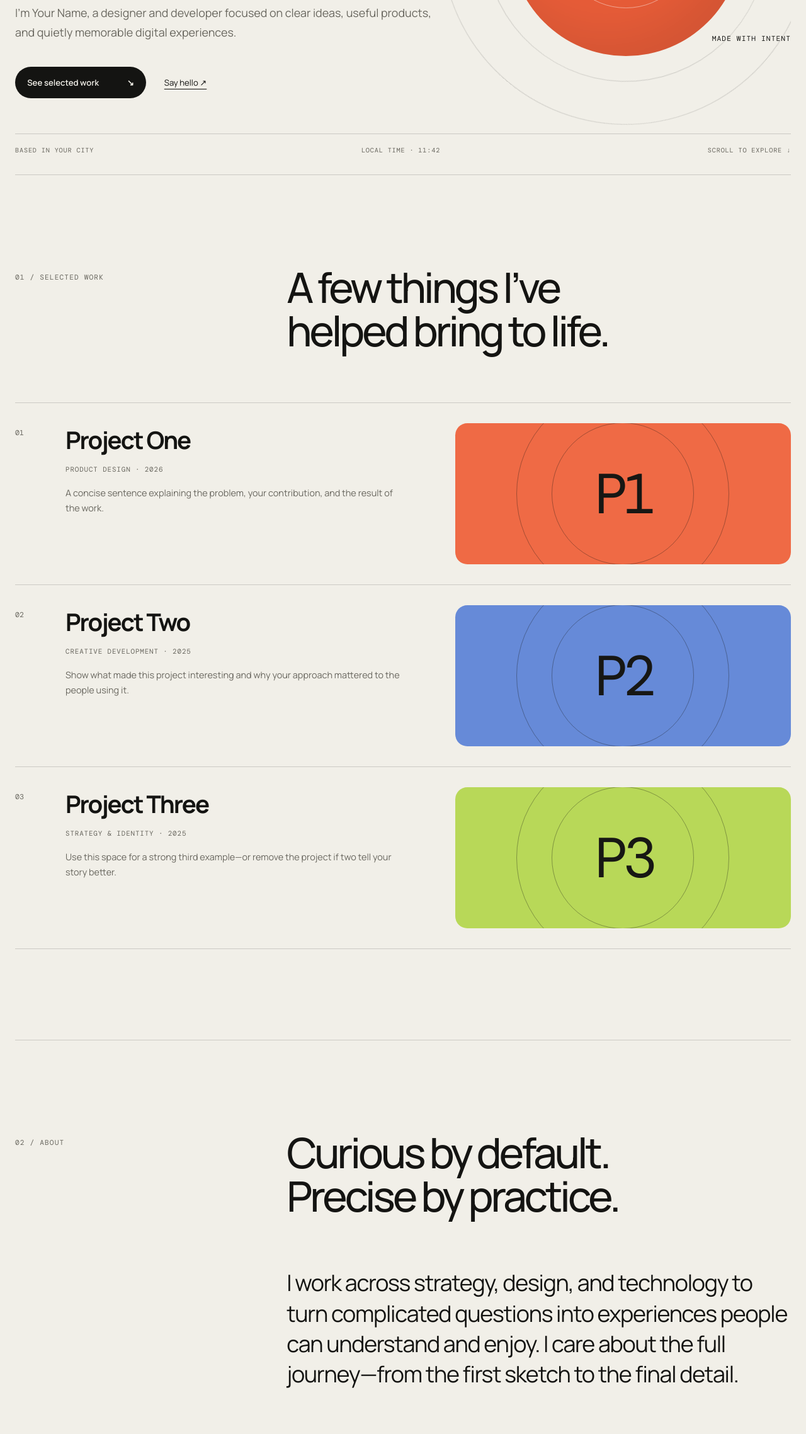
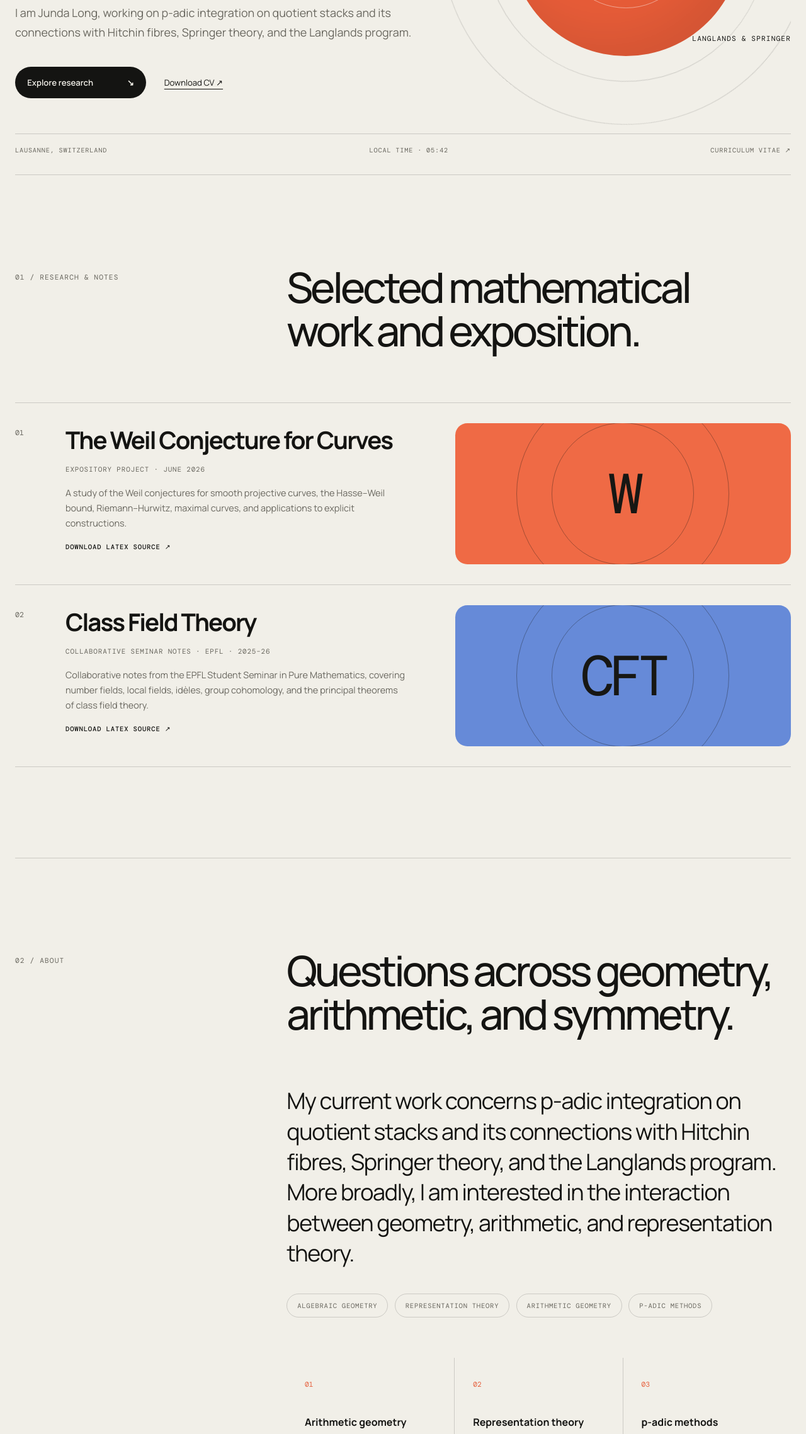
Before and after one commit to JLewis-ai/JLewis-ai.github.io, a plain HTML site: page index.html in a window 1280 px wide. Shown: the part 523-2800 px from the top of the page at 63% size. Drawn offline with nearby package versions, Linux system fonts and the light colour scheme; a web font is replaced by a local one.

Commit message:
Personalize academic website

```diff
--- a/content.js
+++ b/content.js
@@ -3,58 +3,61 @@
   Replace the sample content below, save, and refresh the page.
 */
 window.PORTFOLIO = {
-  name: "Your Name",
-  initials: "YN",
-  title: "Designer & Developer",
-  location: "Based in your city",
-  timezone: "Asia/Singapore",
-  availability: "Available for thoughtful collaborations",
-  email: "hello@example.com",
+  name: "Junda Long",
+  displayName: "Junda Long (龙俊达)",
+  initials: "JL",
+  title: "Mathematics · Arithmetic Geometry",
+  location: "Lausanne, Switzerland",
+  address: "Rue de Genève 76, 1004 Lausanne, Switzerland",
+  timezone: "Europe/Zurich",
+  availability: "Research in pure mathematics",
+  phone: "+41 78 351 78 68",
+  phoneHref: "+41783517868",
+  cv: "assets/Junda-Long-CV.pdf",
 
   intro:
-    "I’m Your Name, a designer and developer focused on clear ideas, useful products, and quietly memorable digital experiences.",
+    "I am Junda Long, working on p-adic integration on quotient stacks and its connections with Hitchin fibres, Springer theory, and the Langlands program.",
 
   about:
-    "I work across strategy, design, and technology to turn complicated questions into experiences people can understand and enjoy. I care about the full journey—from the first sketch to the final detail.",
+    "My current work concerns p-adic integration on quotient stacks and its connections with Hitchin fibres, Springer theory, and the Langlands program. More broadly, I am interested in the interaction between geometry, arithmetic, and representation theory.",
 
   now:
-    "New ways to make digital tools feel more human, understandable, and calm.",
+    "Quotient stacks and p-adic integration, with an emphasis on their relationship to Hitchin fibres, Springer theory, and Langlands-type questions.",
+
+  interests: [
+    "Algebraic geometry",
+    "Representation theory",
+    "Arithmetic geometry",
+    "p-adic methods"
+  ],
 
   projects: [
     {
       number: "01",
-      title: "Project One",
-      category: "Product design · 2026",
+      title: "The Weil Conjecture for Curves",
+      category: "Expository project · June 2026",
       description:
-        "A concise sentence explaining the problem, your contribution, and the result of the work.",
-      link: "#",
+        "A study of the Weil conjectures for smooth projective curves, the Hasse–Weil bound, Riemann–Hurwitz, maximal curves, and applications to explicit constructions.",
+      link: "assets/papers/weil-conjecture-project-source.zip",
+      linkLabel: "Download LaTeX source",
       color: "coral",
-      mark: "P1"
+      mark: "W"
     },
     {
       number: "02",
-      title: "Project Two",
-      category: "Creative development · 2025",
+      title: "Class Field Theory",
+      category: "Collaborative seminar notes · EPFL · 2025–26",
       description:
-        "Show what made this project interesting and why your approach mattered to the people using it.",
-      link: "#",
+        "Collaborative notes from the EPFL Student Seminar in Pure Mathematics, covering number fields, local fields, idèles, group cohomology, and the principal theorems of class field theory.",
+      link: "assets/papers/class-field-theory-source.zip",
+      linkLabel: "Download LaTeX source",
       color: "blue",
-      mark: "P2"
-    },
-    {
-      number: "03",
-      title: "Project Three",
-      category: "Strategy & identity · 2025",
-      description:
-        "Use this space for a strong third example—or remove the project if two tell your story better.",
-      link: "#",
-      color: "lime",
-      mark: "P3"
+      mark: "CFT"
     }
   ],
 
   socials: [
-    { label: "GitHub", url: "https://github.com/yourusername" },
-    { label: "LinkedIn", url: "https://www.linkedin.com/in/yourusername" }
+    { label: "GitHub", url: "https://github.com/JLewis-ai" },
+    { label: "CV", url: "assets/Junda-Long-CV.pdf" }
   ]
 };
--- a/index.html
+++ b/index.html
@@ -8,7 +8,7 @@
       content="Personal portfolio — selected work, background, and ways to get in touch."
     />
     <meta name="theme-color" content="#f1efe8" />
-    <title>Portfolio</title>
+    <title>Junda Long — Mathematics</title>
     <link rel="icon" href="favicon.svg" type="image/svg+xml" />
     <link rel="preconnect" href="https://fonts.googleapis.com" />
     <link rel="preconnect" href="https://fonts.gstatic.com" crossorigin />
@@ -23,11 +23,11 @@
 
     <header class="site-header">
       <a class="wordmark" href="#top" aria-label="Home">
-        <span class="wordmark-mark" id="monogram">YN</span>
-        <span id="header-name">Your Name</span>
+        <span class="wordmark-mark" id="monogram">JL</span>
+        <span id="header-name">Junda Long</span>
       </a>
       <nav aria-label="Main navigation">
-        <a href="#work">Work</a>
+        <a href="#work">Research</a>
         <a href="#about">About</a>
         <a href="#contact">Contact</a>
       </nav>
@@ -39,18 +39,17 @@
     <main id="main">
       <section class="hero" id="top">
         <div class="hero-copy reveal">
-          <p class="eyebrow" id="availability">Available for thoughtful collaborations</p>
+          <p class="eyebrow" id="availability">Research in pure mathematics</p>
           <h1>
-            I make useful things<br />
-            <span class="accent">feel inevitable.</span>
+            Geometry, symmetry,<br />
+            <span class="accent">and arithmetic.</span>
           </h1>
           <p class="hero-intro" id="intro">
-            I’m Your Name, a designer and developer focused on clear ideas, useful products,
-            and quietly memorable digital experiences.
+            I am Junda Long, working on questions in arithmetic geometry and representation theory.
           </p>
           <div class="hero-actions">
-            <a class="button button-primary" href="#work">See selected work <span>↘</span></a>
-            <a class="text-link" id="email-link-top" href="mailto:hello@example.com">Say hello ↗</a>
+            <a class="button button-primary" href="#work">Explore research <span>↘</span></a>
+            <a class="text-link" id="cv-link-top" href="assets/Junda-Long-CV.pdf">Download CV ↗</a>
           </div>
         </div>
 
@@ -58,23 +57,23 @@
           <div class="orbit orbit-one"></div>
           <div class="orbit orbit-two"></div>
           <div class="hero-disc">
-            <span id="hero-initials">YN</span>
+            <span id="hero-initials">JL</span>
           </div>
-          <span class="object-label label-one">Ideas → systems</span>
-          <span class="object-label label-two">Made with intent</span>
+          <span class="object-label label-one">p-adic integration</span>
+          <span class="object-label label-two">Langlands &amp; Springer</span>
         </div>
 
         <div class="hero-meta reveal">
-          <span id="location">Based in your city</span>
+          <span id="location">Lausanne, Switzerland</span>
           <span id="local-time">Local time · --:--</span>
-          <span>Scroll to explore ↓</span>
+          <a class="meta-link" id="cv-link-meta" href="assets/Junda-Long-CV.pdf">Curriculum vitae ↗</a>
         </div>
       </section>
 
       <section class="section work" id="work">
         <div class="section-heading reveal">
-          <p class="section-number">01 / Selected work</p>
-          <h2>A few things I’ve<br />helped bring to life.</h2>
+          <p class="section-number">01 / Research &amp; notes</p>
+          <h2>Selected mathematical<br />work and exposition.</h2>
         </div>
         <div class="project-list" id="project-list"></div>
       </section>
@@ -82,58 +81,63 @@
       <section class="section about" id="about">
         <div class="section-heading reveal">
           <p class="section-number">02 / About</p>
-          <h2>Curious by default.<br />Precise by practice.</h2>
+          <h2>Questions across geometry,<br />arithmetic, and symmetry.</h2>
         </div>
 
         <div class="about-grid">
           <p class="about-lead reveal" id="about-copy">
-            I work across strategy, design, and technology to turn complicated questions into
-            experiences people can understand and enjoy.
+            My current work concerns p-adic integration on quotient stacks and its connections
+            with Hitchin fibres, Springer theory, and the Langlands program.
           </p>
+          <div class="interest-list reveal" id="interest-list" aria-label="Research interests"></div>
           <div class="principles reveal">
             <article>
               <span>01</span>
-              <h3>Start with the real problem</h3>
-              <p>Good work begins with listening closely and asking sharper questions.</p>
+              <h3>Arithmetic geometry</h3>
+              <p>Arithmetic phenomena viewed through the geometry of varieties, stacks, and moduli.</p>
             </article>
             <article>
               <span>02</span>
-              <h3>Make clarity the aesthetic</h3>
-              <p>Every choice should help people understand, navigate, or feel something.</p>
+              <h3>Representation theory</h3>
+              <p>Geometric representation theory, including Springer theory and related symmetries.</p>
             </article>
             <article>
               <span>03</span>
-              <h3>Sweat the useful details</h3>
-              <p>Small interactions, thoughtful words, and resilient systems make work last.</p>
+              <h3>p-adic methods</h3>
+              <p>Integration and point-counting methods in non-archimedean and stack-theoretic settings.</p>
             </article>
           </div>
         </div>
       </section>
 
       <section class="section now" aria-labelledby="now-title">
-        <p class="section-number reveal">03 / Right now</p>
+        <p class="section-number reveal">03 / Current focus</p>
         <div class="now-card reveal">
-          <h2 id="now-title">Currently exploring</h2>
+          <h2 id="now-title">At the intersection</h2>
           <p id="now-copy">
-            New ways to make digital tools feel more human, understandable, and calm.
+            Quotient stacks, p-adic integration, Hitchin fibres, Springer theory, and Langlands.
           </p>
-          <span class="pulse"><i></i> Updated recently</span>
+          <span class="pulse"><i></i> Ongoing research</span>
         </div>
       </section>
 
       <section class="contact" id="contact">
         <div class="contact-inner reveal">
           <p class="section-number">04 / Contact</p>
-          <h2>Have a good problem<br />worth solving?</h2>
-          <a class="contact-email" id="email-link-bottom" href="mailto:hello@example.com">
-            hello@example.com <span>↗</span>
+          <h2>Contact &amp;<br />curriculum vitae.</h2>
+          <a class="contact-email" id="phone-link" href="tel:+41783517868">
+            +41 78 351 78 68 <span>↗</span>
           </a>
+          <div class="contact-details">
+            <p><span>Address</span><strong id="contact-address">Rue de Genève 76, 1004 Lausanne, Switzerland</strong></p>
+            <a id="cv-link-bottom" href="assets/Junda-Long-CV.pdf">Download CV <span>↓</span></a>
+          </div>
         </div>
       </section>
     </main>
 
     <footer>
-      <p>© <span id="year"></span> <span id="footer-name">Your Name</span></p>
+      <p>© <span id="year"></span> <span id="footer-name">Junda Long</span></p>
       <div id="social-links"></div>
       <a href="#top">Back to top ↑</a>
     </footer>
--- a/script.js
+++ b/script.js
@@ -8,20 +8,31 @@ const setText = (id, value) => {
 document.title = `${data.name} — ${data.title}`;
 setText("monogram", data.initials);
 setText("hero-initials", data.initials);
-setText("header-name", data.name);
+setText("header-name", data.displayName || data.name);
 setText("footer-name", data.name);
 setText("availability", data.availability);
 setText("intro", data.intro);
 setText("location", data.location);
 setText("about-copy", data.about);
 setText("now-copy", data.now);
+setText("contact-address", data.address);
 setText("year", new Date().getFullYear());
 
-for (const id of ["email-link-top", "email-link-bottom"]) {
+for (const id of ["cv-link-top", "cv-link-meta", "cv-link-bottom"]) {
   const link = document.getElementById(id);
-  link.href = `mailto:${data.email}`;
-  if (id === "email-link-bottom") link.firstChild.textContent = `${data.email} `;
+  if (link) link.href = data.cv;
 }
+
+const phoneLink = document.getElementById("phone-link");
+phoneLink.href = `tel:${data.phoneHref}`;
+phoneLink.firstChild.textContent = `${data.phone} `;
+
+const interestList = document.getElementById("interest-list");
+data.interests.forEach((interest) => {
+  const item = document.createElement("span");
+  item.textContent = interest;
+  interestList.appendChild(item);
+});
 
 const projectList = document.getElementById("project-list");
 data.projects.forEach((project) => {
@@ -38,6 +49,7 @@ data.projects.forEach((project) => {
       <h3>${project.title}</h3>
       <p class="project-category">${project.category}</p>
       <p class="project-description">${project.description}</p>
+      <span class="project-link-label">${project.linkLabel || "Open project"} ↗</span>
     </div>
     <div class="project-preview ${project.color}" aria-hidden="true">
       <span class="project-mark">${project.mark}</span>
--- a/styles.css
+++ b/styles.css
@@ -212,6 +212,8 @@ h1 {
   text-transform: uppercase;
   letter-spacing: .08em;
 }
+.meta-link { color: inherit; text-decoration: none; }
+.meta-link:hover { color: var(--ink); }
 
 .section { width: var(--page); margin: auto; padding: 9rem 0; }
 .section-heading {
@@ -265,6 +267,13 @@ h1 {
 .project-preview::before { width: 14rem; aspect-ratio: 1; }
 .project-preview::after { width: 21rem; aspect-ratio: 1; }
 .project-description { align-self: end; max-width: 34rem; margin: 1.2rem 0 0; color: var(--muted); line-height: 1.65; font-size: .9rem; }
+.project-link-label {
+  display: inline-block;
+  margin-top: 1.2rem;
+  font: 500 .66rem "DM Mono", monospace;
+  text-transform: uppercase;
+  letter-spacing: .08em;
+}
 
 .about { border-top: 1px solid var(--line); }
 .about-grid { display: grid; grid-template-columns: .7fr 1.3fr; }
@@ -275,6 +284,22 @@ h1 {
   font-size: clamp(1.45rem, 2.8vw, 2.6rem);
   line-height: 1.35;
   letter-spacing: -.035em;
+}
+.interest-list {
+  grid-column: 2;
+  display: flex;
+  flex-wrap: wrap;
+  gap: .65rem;
+  margin: -2.5rem 0 4rem;
+}
+.interest-list span {
+  padding: .7rem 1rem;
+  border: 1px solid var(--line);
+  border-radius: 999px;
+  color: var(--muted);
+  font: 400 .66rem "DM Mono", monospace;
+  text-transform: uppercase;
+  letter-spacing: .07em;
 }
 .principles { grid-column: 2; display: grid; grid-template-columns: repeat(3, 1fr); gap: 1px; background: var(--line); }
 .principles article { padding: 1.8rem; background: var(--bg); }
@@ -303,6 +328,30 @@ h1 {
 }
 .contact-email span { transition: transform 180ms ease; }
 .contact-email:hover span { transform: translate(.35rem, -.35rem); }
+.contact-details {
+  display: grid;
+  grid-template-columns: 1fr auto;
+  align-items: end;
+  gap: 2rem;
+  margin-top: 3rem;
+}
+.contact-details p { margin: 0; display: grid; gap: .65rem; }
+.contact-details p span {
+  font: 400 .66rem "DM Mono", monospace;
+  text-transform: uppercase;
+  letter-spacing: .1em;
+  opacity: .72;
+}
+.contact-details strong { font-size: .9rem; font-weight: 500; }
+.contact-details > a {
+  padding: .9rem 1.2rem;
+  border: 1px solid currentColor;
+  border-radius: 999px;
+  color: inherit;
+  font-size: .78rem;
+  font-weight: 600;
+  text-decoration: none;
+}
 footer {
   width: var(--page);
   margin: auto;
@@ -331,7 +380,7 @@ footer > a { justify-self: end; }
   .section-number { margin-top: 0; }
   .project { grid-template-columns: 2rem 1fr; gap: 1rem; }
   .project-preview { grid-column: 2; margin-top: 1rem; }
-  .about-lead, .principles { grid-column: 1; }
+  .about-lead, .interest-list, .principles { grid-column: 1; }
   .principles { grid-template-columns: 1fr; }
   .principles h3 { min-height: auto; margin-top: 1.5rem; }
   .now { gap: 2rem; }
@@ -350,6 +399,8 @@ footer > a { justify-self: end; }
   .project-number, .project-preview { grid-column: 1; }
   .project-preview { min-height: 12rem; }
   .now-card { padding: 2rem; }
+  .contact-details { grid-template-columns: 1fr; align-items: start; }
+  .contact-details > a { width: fit-content; }
 }
 
 @media (prefers-reduced-motion: reduce) {
```
Also changed, not shown: 3 other files.
